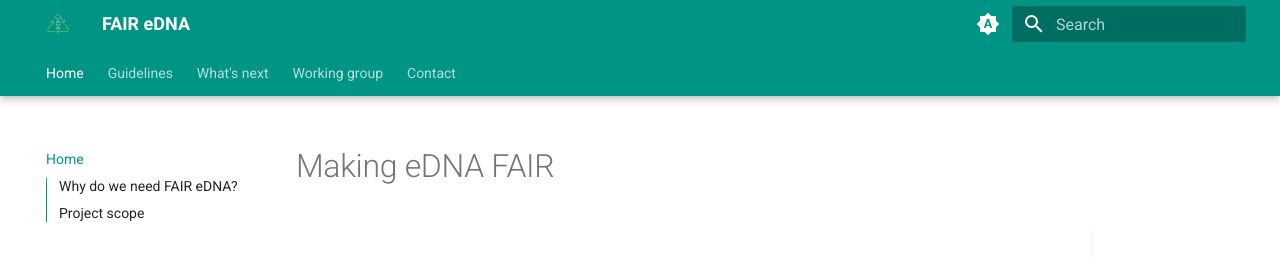
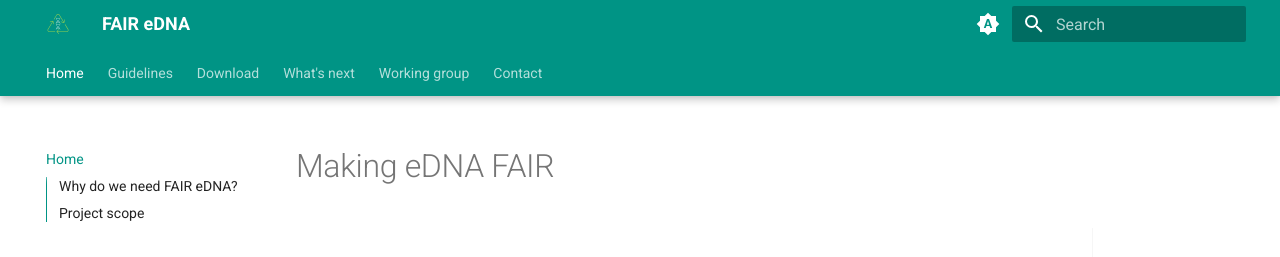
Before and after one commit to FAIR-eDNA/FAIR-eDNA.github.io, an MkDocs documentation site: the page built from docs/index.md, in a window 1280 px wide. Shown: the top 257 px of the page. Built offline with MkDocs 1.6.1 and Material for MkDocs 9.7.7, drawn with Linux system fonts in a browser that asks for light colours.

Commit message:
Update mkdocs.yml

```diff
--- a/mkdocs.yml
+++ b/mkdocs.yml
@@ -3,6 +3,7 @@ site_url: https://fair-edna.github.io/
 nav:
   - Home: index.md
   - Guidelines: guidelines.md
+  - Download: download.md
   - What's next: next.md
   - Working group: workinggroup.md
   - Contact: contact.md
```
